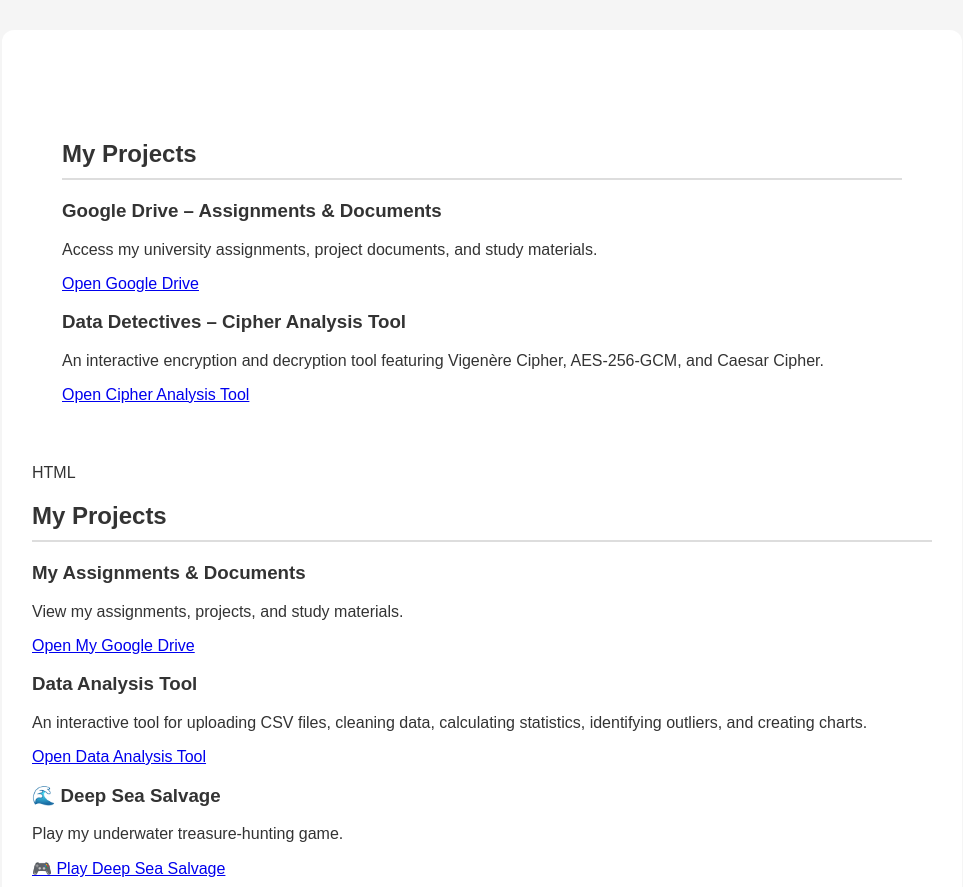
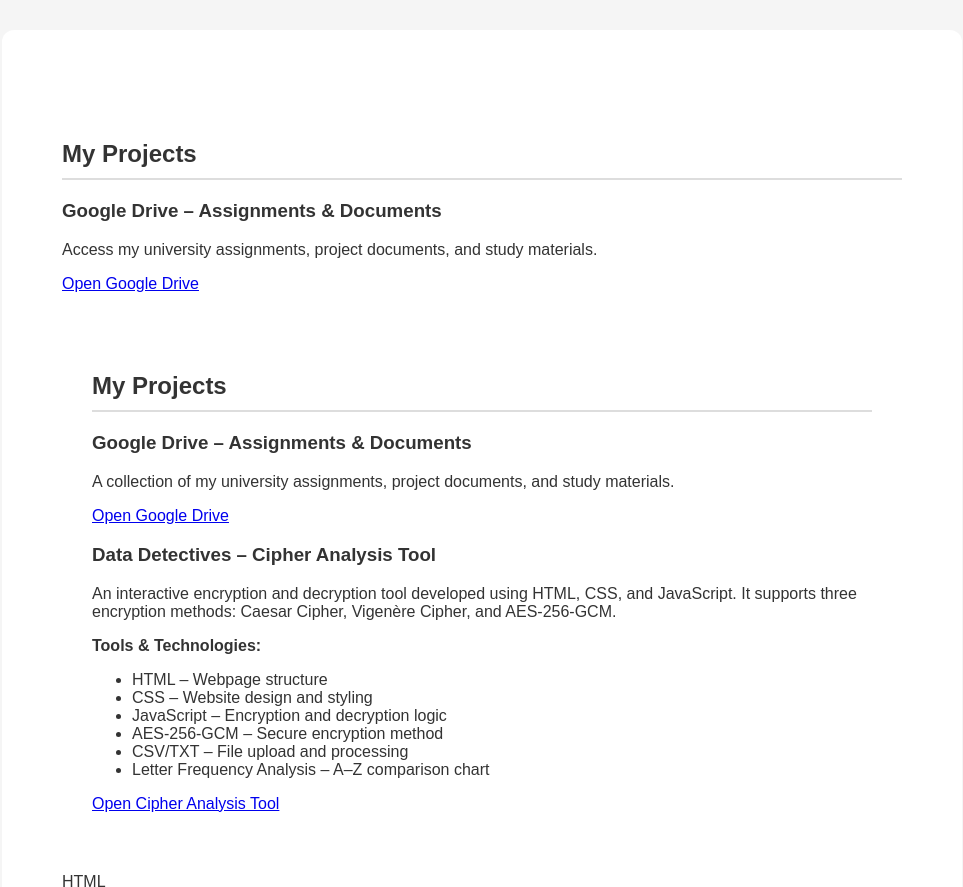
Before and after one commit to asmitagharti3000-lang/asmita-portfolio, a plain HTML site: page index.html in a window 1280 px wide. Shown: the top 887 px of the page, without its empty margins (158-1121 px from the left). Drawn offline with Linux system fonts and the light colour scheme.

Commit message:
Add 'My Projects' section with project details
Added a new section for 'My Projects' with details about Google Drive and Cipher Analysis Tool, including project descriptions and technologies used.

```diff
--- a/index.html
+++ b/index.html
@@ -87,20 +87,60 @@
         </a>
     </div>
 
-    <!-- Cipher Analysis Tool -->
+
+<section id="my-projects">
+
+    <h2>My Projects</h2>
+
+    <!-- Project 1: Google Drive -->
+    <div class="portfolio-card">
+        <h3>Google Drive – Assignments & Documents</h3>
+
+        <p>
+            A collection of my university assignments,
+            project documents, and study materials.
+        </p>
+
+        <a href="https://drive.google.com/drive/folders/1LyiKtBjVzKg54TPXO2Mfgpj-HbM7NY84"
+           target="_blank"
+           rel="noopener noreferrer">
+            Open Google Drive
+        </a>
+    </div>
+
+
+    <!-- Project 2: Cipher Analysis Tool -->
     <div class="portfolio-card">
         <h3>Data Detectives – Cipher Analysis Tool</h3>
+
         <p>
-            An interactive encryption and decryption tool featuring
-            Vigenère Cipher, AES-256-GCM, and Caesar Cipher.
+            An interactive encryption and decryption tool
+            developed using HTML, CSS, and JavaScript.
+            It supports three encryption methods:
+            Caesar Cipher, Vigenère Cipher, and AES-256-GCM.
         </p>
-        <a href="Data%20detectives%20project/cipher-analysis-R2-AES-key-fixed.html"
-           target="_blank" rel="noopener noreferrer">
+
+        <p><strong>Tools & Technologies:</strong></p>
+
+        <ul>
+            <li>HTML – Webpage structure</li>
+            <li>CSS – Website design and styling</li>
+            <li>JavaScript – Encryption and decryption logic</li>
+            <li>AES-256-GCM – Secure encryption method</li>
+            <li>CSV/TXT – File upload and processing</li>
+            <li>Letter Frequency Analysis – A–Z comparison chart</li>
+        </ul>
+
+        <a href="cipher-analysis-R2-AES-key-fixed.html"
+           target="_blank"
+           rel="noopener noreferrer">
             Open Cipher Analysis Tool
         </a>
     </div>
 
 </section>
+
+
 
 HTML
    <h2>My Projects</h2>
```
